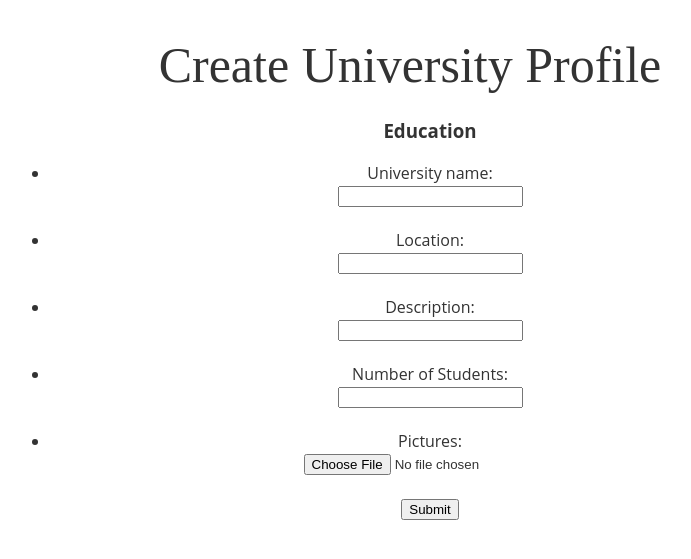
After one commit to lsosa/COP4710, a PHP site: page /create_university_profile.php in a window 1280 px wide. The commit adds this page. Shown: the top 559 px of the page, without its empty margins (230-921 px from the left). Run offline with PHP 8.4, Linux system fonts and the light colour scheme; a user stored in the database is signed in; some web fonts are replaced.

Commit message:
Added a file to create university profile

```diff
--- /dev/null
+++ b/create_university_profile.php
@@ -0,0 +1,57 @@
+<?php
+
+/*** begin the session ***/
+session_start();
+
+if(!isset($_SESSION['user_id']) || $_SESSION['user_priv'] != 1)
+{
+    $message = 'You must be logged in or super admin to view this page';
+	header('Location: /');
+}
+?>
+
+<?php include_once("header.php"); ?>
+
+	<div id="page">
+		<br><br><center><div class="logo"><a href="index.php" style="text-decoration: none; color: #333333;">Create University Profile</a></div></center>
+
+		<center><p class="body">
+			<form>
+				<ul>
+					<h3> Education </h3>
+						<li>
+							University name:
+							<br>
+							<input type="text" name="" value="">
+						</li>
+				<br>
+						<li>
+							Location:
+							<br>
+							<input type="text" name="" value="">
+						</li>
+				<br>
+						<li>
+							Description:
+							<br>
+							<input type="text" name="" value="">
+						</li>
+				<br>
+						<li>
+							Number of Students:
+							<br>
+							<input type="number" name="" value="">
+						</li>
+				<br>
+						<li>
+							Pictures:
+							<br>
+							<input type="file" name="pic" id="pic"><br><br>
+							<input type="submit" value="Submit">
+						</li>
+			</form>
+		</p>
+	</div>
+</body>
+
+<?php include_once("footer.php"); ?>
--- a/header.php
+++ b/header.php
@@ -1,10 +1,3 @@
-<?php
-
-/*** begin our session ***/
-session_start();
-
-?>
-
 <!doctype html>
 <html>
 <head>
```
Also changed, not shown: index.php (+8 -1 lines).
